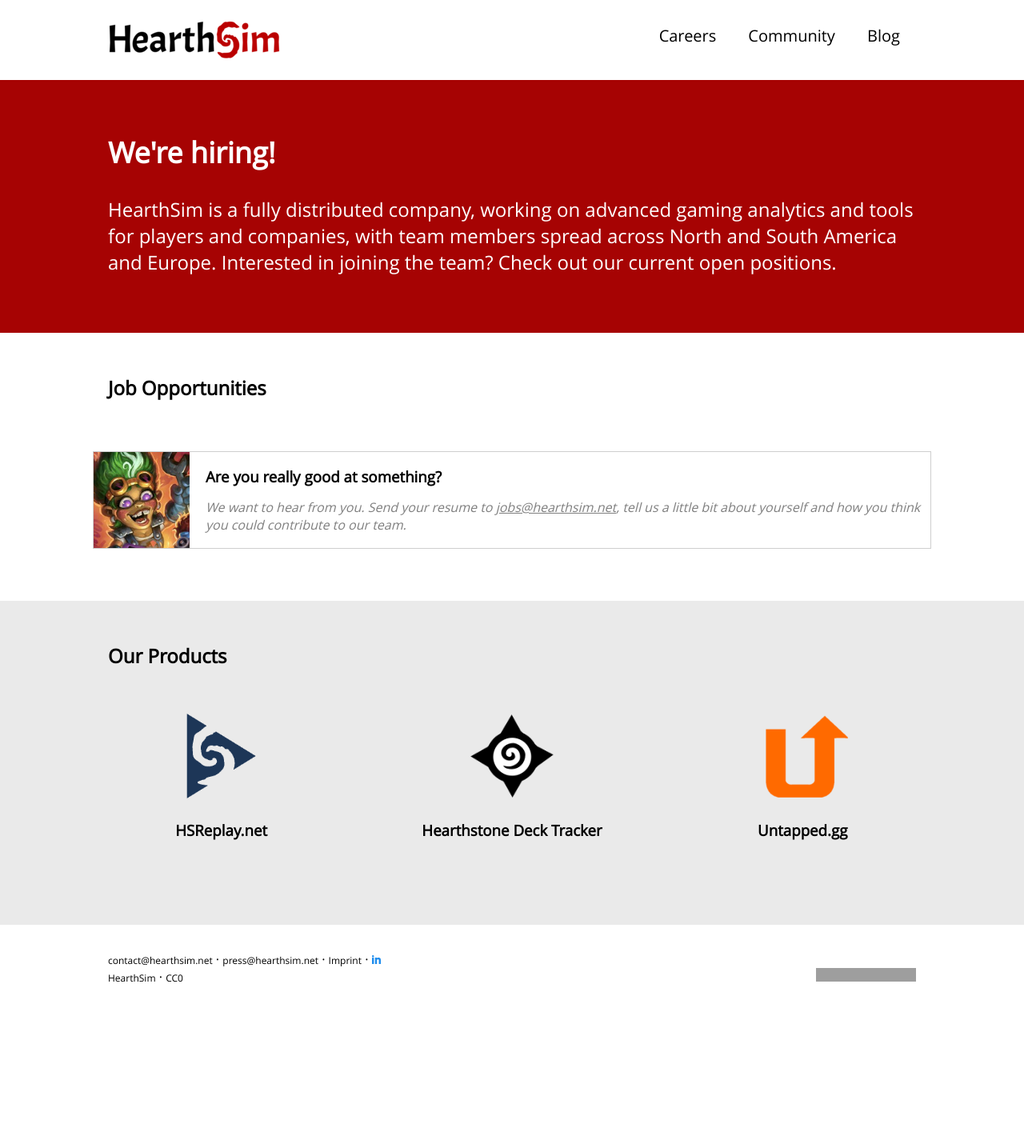
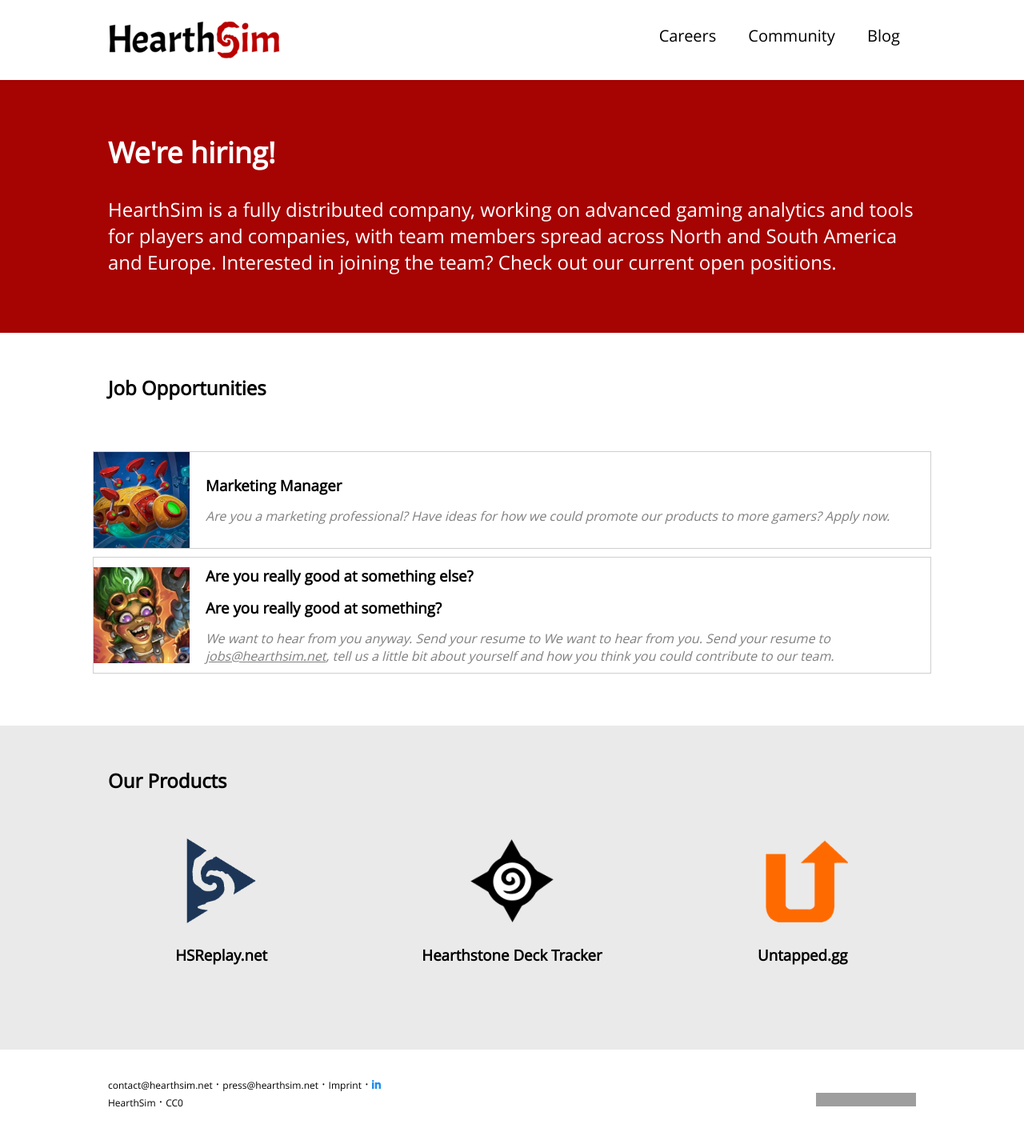
Before and after one commit to HearthSim/hearthsim.net, a Jekyll site: the page built from careers.html, in a window 1280 px wide. Shown: the whole page at 80% size. Built offline with Jekyll 4.4.1, drawn with Linux system fonts in a browser that asks for light colours; before the commit the page ends 1264 px from its top, so only the background shows below that; grey boxes are pictures that could not be loaded.

Commit message:
Added Marketing Manager position

```diff
--- a/careers.html
+++ b/careers.html
@@ -18,14 +18,31 @@
 	<div class="container"><h2 class="section-header">Job opportunities</h2></div>
 	<div class="container breakout">
 		<div class="job-listing">
+			<a
+				href="https://docs.google.com/document/d/1jWLoVMuOG9bwEoCNSlRHVVn3f7VyQiJPi0DDrBkdWcI/"
+			>
+				<div class="job-item">
+					<div class="image-container">
+						<img src="static/ux-designer.jpg" />
+					</div>
+					<div class="job">
+						<h3>Marketing Manager</h3>
+						<p class="summary">
+							Are you a marketing professional? Have ideas for how we could promote our products to more gamers? Apply now.
+						</p>
+					</div>
+				</div>
+			</a>
 			<a href="mailto:jobs@hearthsim.net">
 				<div class="job-item">
 					<div class="image-container">
 						<img src="static/something-else.jpg" />
 					</div>
 					<div class="job">
+						<h3>Are you really good at something else?</h3>
 						<h3>Are you really good at something?</h3>
 						<p class="summary">
+							We want to hear from you anyway. Send your resume to
 							We want to hear from you. Send your resume to
 							<u>jobs@hearthsim.net</u>, tell us a little bit about yourself and
 							how you think you could contribute to our team.
```
